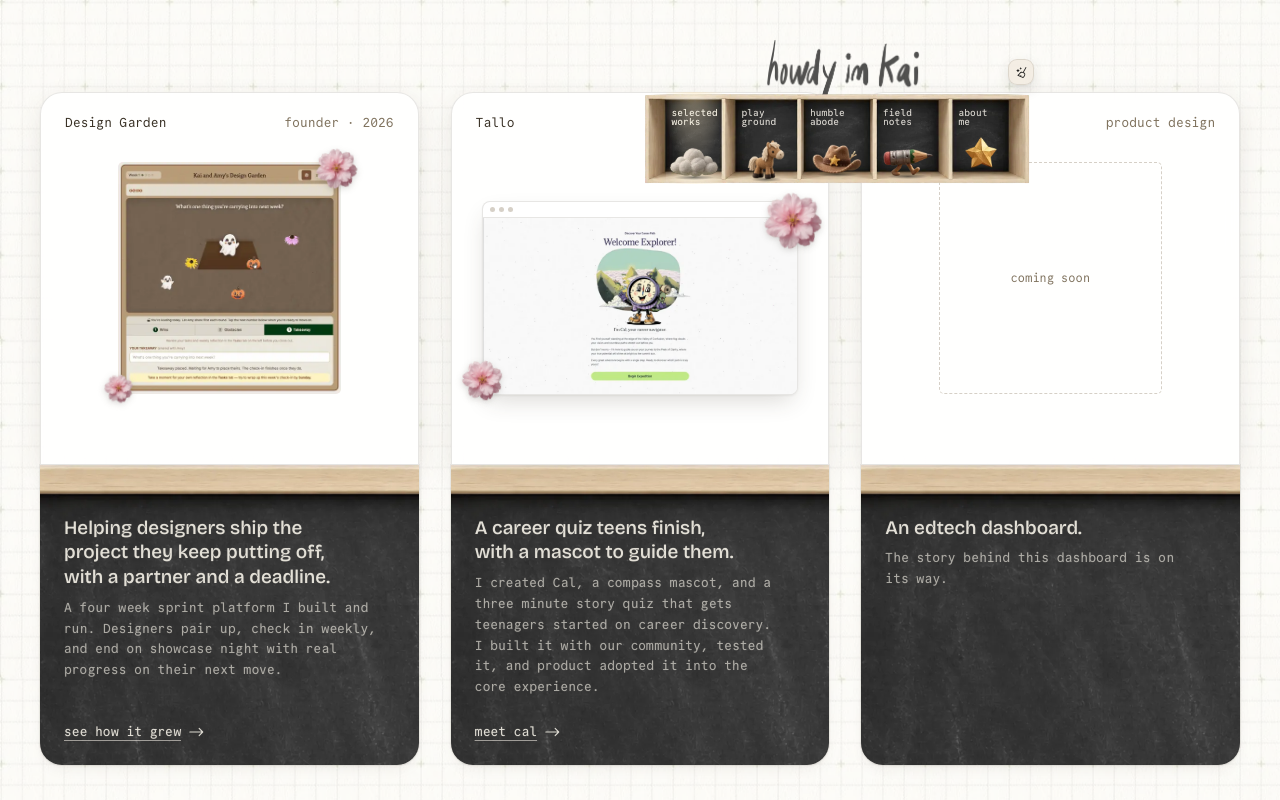
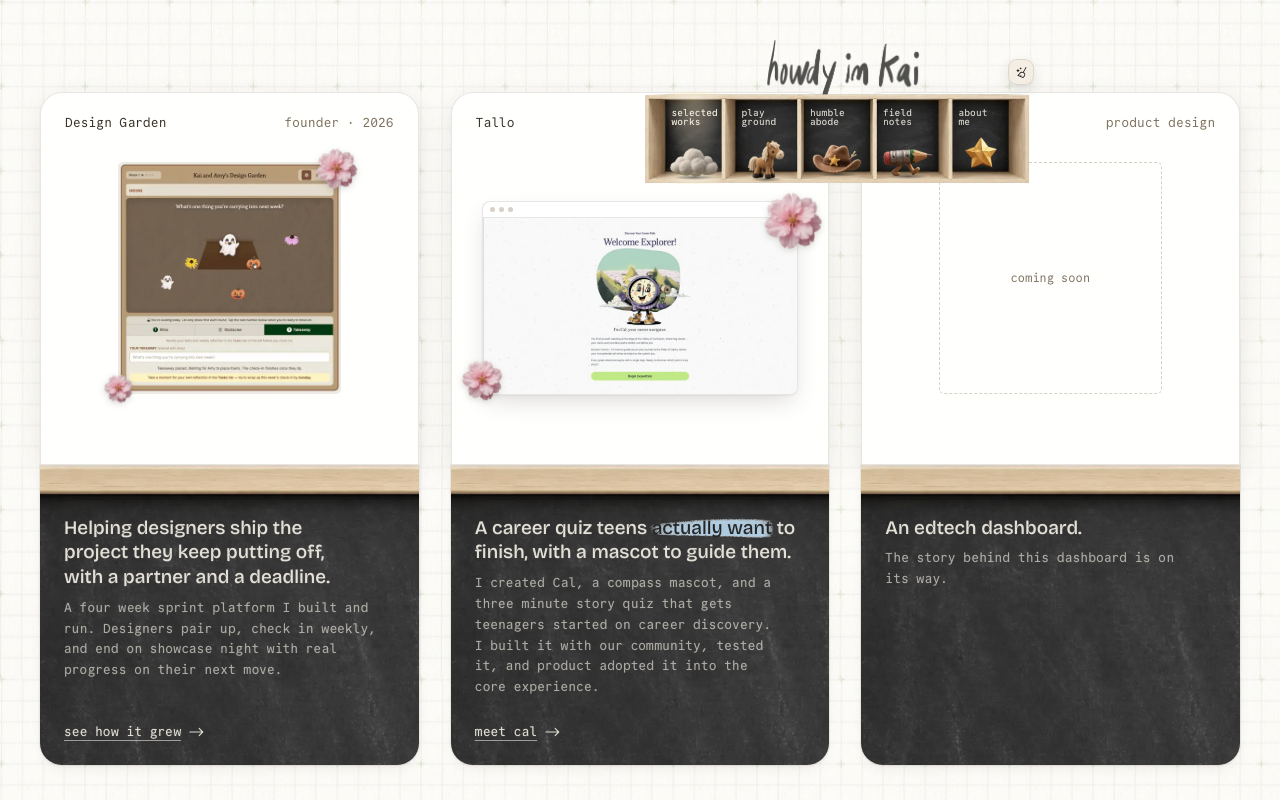
Before and after one commit to howdyimkai/portfolio-2026, a Next.js app: page /works in a window 1280 px wide. Shown: the top 800 px of the page. Built offline with nearby package versions, Linux system fonts and the light colour scheme.

Commit message:
Mark "actually want" on the Tallo card with Kai's blue stroke
New hook copy. Cards take a mark: words in the hook sit on the nav's
blue brush stroke, made opaque for the chalkboard, in the slate ink.

Co-Authored-By: Claude Opus 5.5 <noreply@anthropic.com>

```diff
--- a/src/app/works/page.tsx
+++ b/src/app/works/page.tsx
@@ -20,7 +20,8 @@ const PROJECTS: Project[] = [
   },
   {
     name: 'Tallo',
-    hook: 'A career quiz teens finish, with a mascot to guide them.',
+    hook: 'A career quiz teens actually want to finish, with a mascot to guide them.',
+    mark: 'actually want',
     story: 'I created Cal, a compass mascot, and a three minute story quiz that gets teenagers started on career discovery. I built it with our community, tested it, and product adopted it into the core experience.',
     role: 'brand and product',
     // The Cal hero's desktop Welcome in the hero's browser window (Kai, 2026-10-24, matching the case
--- a/src/components/works/ProjectCard.tsx
+++ b/src/components/works/ProjectCard.tsx
@@ -8,6 +8,9 @@ import './project-card.css'
 export type Project = {
   name: string
   hook: string
+  // Words in the hook to mark with Kai's blue brush stroke (the nav's hover stroke). Must appear in
+  // the hook exactly.
+  mark?: string
   story: string
   role: string
   year?: string
@@ -97,7 +100,17 @@ export default function ProjectCard({ project: p }: { project: Project }) {
 
       {/* The hook leads, the story supports it, and the one action sits at the bottom. */}
       <div className="wk-raised wk-chalkboard flex flex-1 flex-col rounded-b-[22px] px-6 pb-6 pt-[calc(7.6%+22px)]">
-        <h2 className="wk-chalk-ink font-display text-[19px] font-medium leading-[1.3] [text-wrap:balance]">{p.hook}</h2>
+        <h2 className="wk-chalk-ink font-display text-[19px] font-medium leading-[1.3] [text-wrap:balance]">
+          {p.mark && p.hook.includes(p.mark) ? (
+            <>
+              {p.hook.slice(0, p.hook.indexOf(p.mark))}
+              <span className="wk-mark">{p.mark}</span>
+              {p.hook.slice(p.hook.indexOf(p.mark) + p.mark.length)}
+            </>
+          ) : (
+            p.hook
+          )}
+        </h2>
         <p className="wk-chalk-ink mt-2 font-mono text-[13px] leading-[1.6] opacity-70 [text-wrap:pretty]">{p.story}</p>
         {p.href && (
           <span className="wk-chalk-ink mt-auto flex items-center gap-2 self-start pt-6 font-mono text-[13px]">
--- a/src/components/works/project-card.css
+++ b/src/components/works/project-card.css
@@ -148,6 +148,19 @@ a.wk-card:active .wk-frost {
   color: rgb(240 236 226 / 0.9);
   text-shadow: 0 0 1px rgb(240 236 226 / 0.35);
 }
+/* A hook's marked words sit on Kai's blue brush stroke (the nav's hover-helloworld), in the board's
+   slate so they read on the pale blue. The nav file is ~60% opaque and goes muddy on the board, so
+   mark-stroke.webp is that stroke as it reads on white, at 1.7x its alpha (grain kept at the
+   edges). One piece, never split across lines; the padding reaches past the stroke's transparent
+   edges and the margin gives it all back, so the words keep their place on the line. */
+.wk-mark {
+  white-space: nowrap;
+  margin: 0 -0.28em;
+  padding: 0.08em 0.28em 0.12em;
+  background: url('/works/mark-stroke.webp') center / 100% 100% no-repeat;
+  color: #262626;
+  text-shadow: none;
+}
 .wk-link {
   text-decoration: underline;
   text-decoration-color: rgb(240 236 226 / 0.35);
```
Also changed, not shown: public/works/mark-stroke.webp (added).
